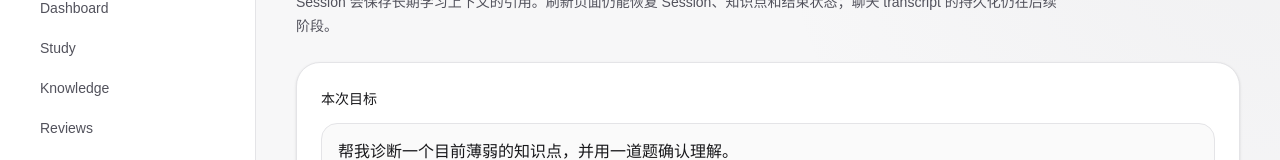
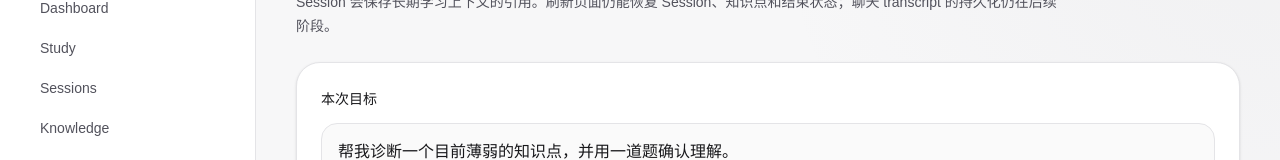
Before and after one commit to PaiMonCai/StudyOS, a Next.js app: page /study in a window 1280 px wide. Shown: the part 126-286 px from the top of the page. Built offline with nearby package versions, Linux system fonts and the light colour scheme.

Commit message:
feat: add session history navigation

```diff
--- a/src/components/nav.tsx
+++ b/src/components/nav.tsx
@@ -3,6 +3,7 @@ import Link from "next/link";
 const items = [
   { href: "/", label: "Dashboard" },
   { href: "/study", label: "Study" },
+  { href: "/sessions", label: "Sessions" },
   { href: "/knowledge", label: "Knowledge" },
   { href: "/reviews", label: "Reviews" },
   { href: "/mistakes", label: "Mistakes" },
```
